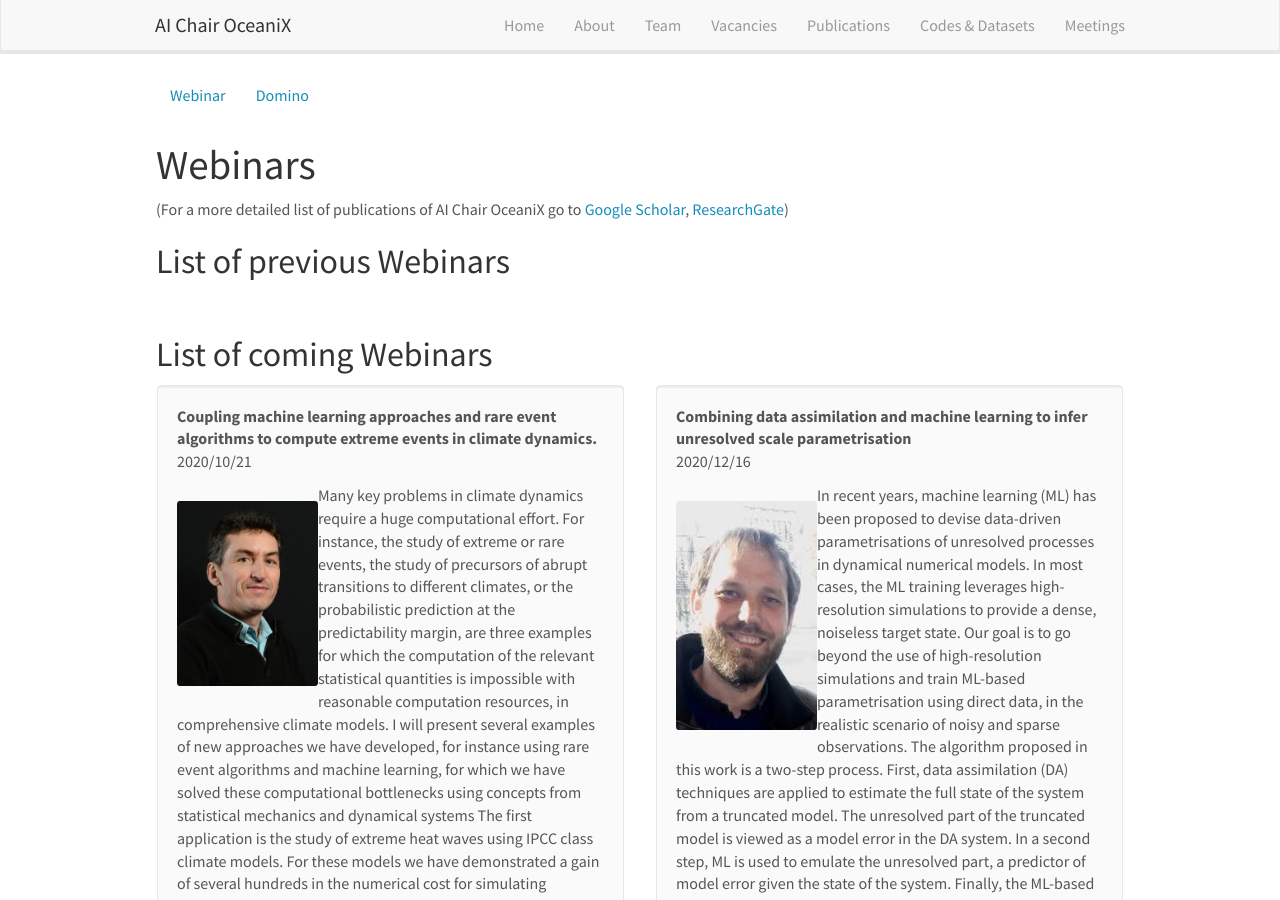
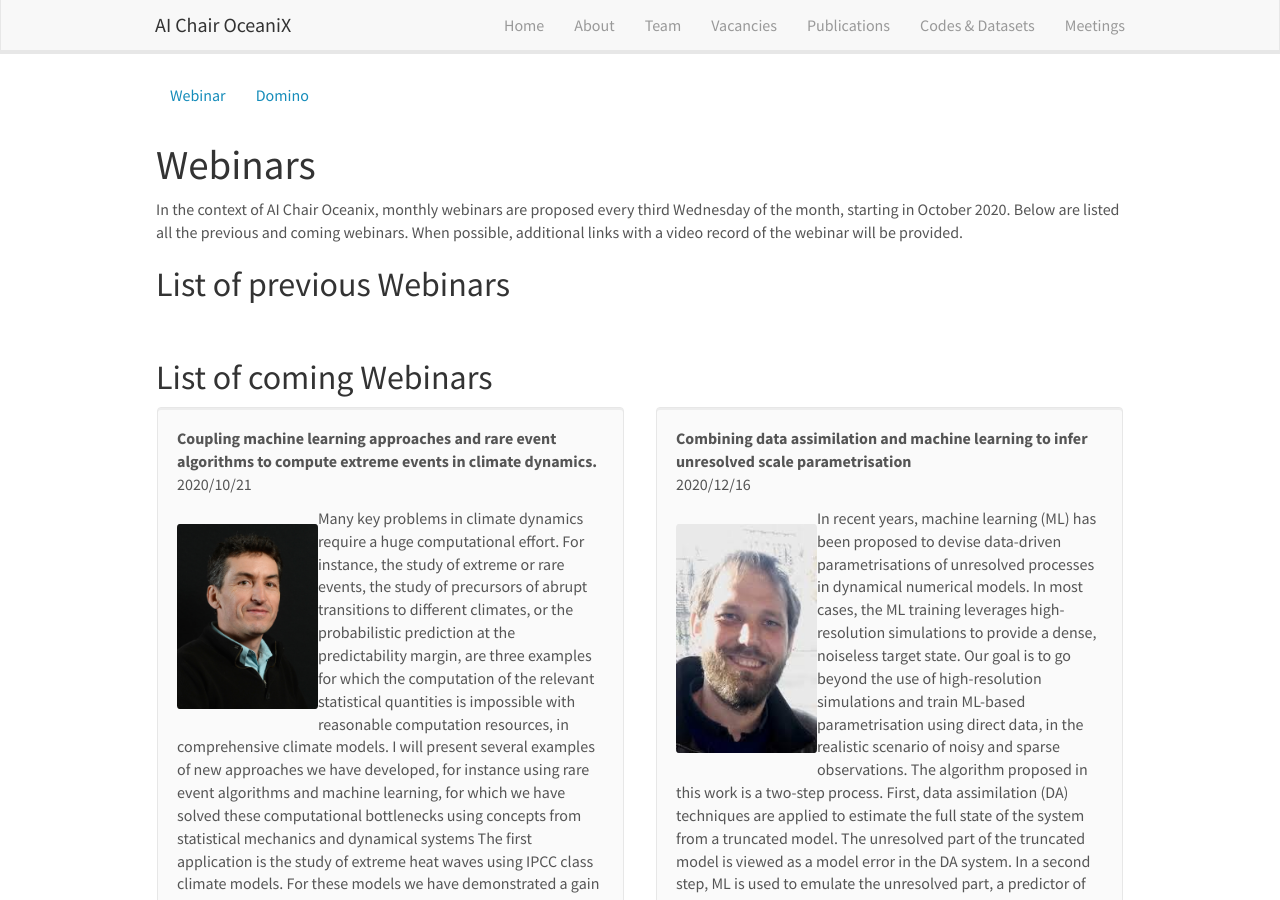
Before and after one commit to CIA-Oceanix/CIA-Oceanix.github.io, a Jekyll site: the page built from _pages/meetings.md, in a window 1280 px wide and 900 px high. Built offline with Jekyll 4.4.1, drawn with Linux system fonts in a browser that asks for light colours; nearby versions of some CDN libraries.

Commit message:
update Bouchet

```diff
--- a/_pages/meetings.md
+++ b/_pages/meetings.md
@@ -7,7 +7,8 @@
 ---
 
 # Webinars
-(For a more detailed list of publications of AI Chair OceaniX <!--full list see [below](#full-list) or--> go to [Google Scholar](https://scholar.google.ch/citations?user=0donG7gAAAAJ), [ResearchGate](https://www.researchgate.net/profile/Ronan_Fablet))
+
+In the context of AI Chair Oceanix, monthly webinars are proposed every third Wednesday of the month, starting in October 2020. Below are listed all the previous and coming webinars. When possible, additional links with a video record of the webinar will be provided.
 
 ## List of previous Webinars
 
```
